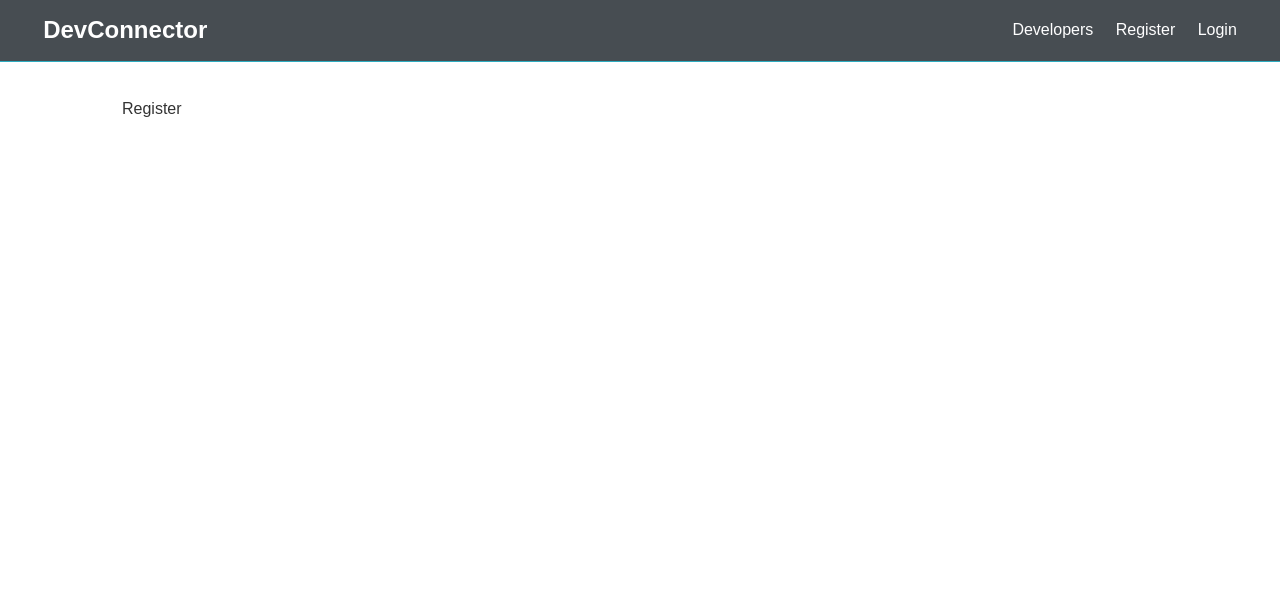
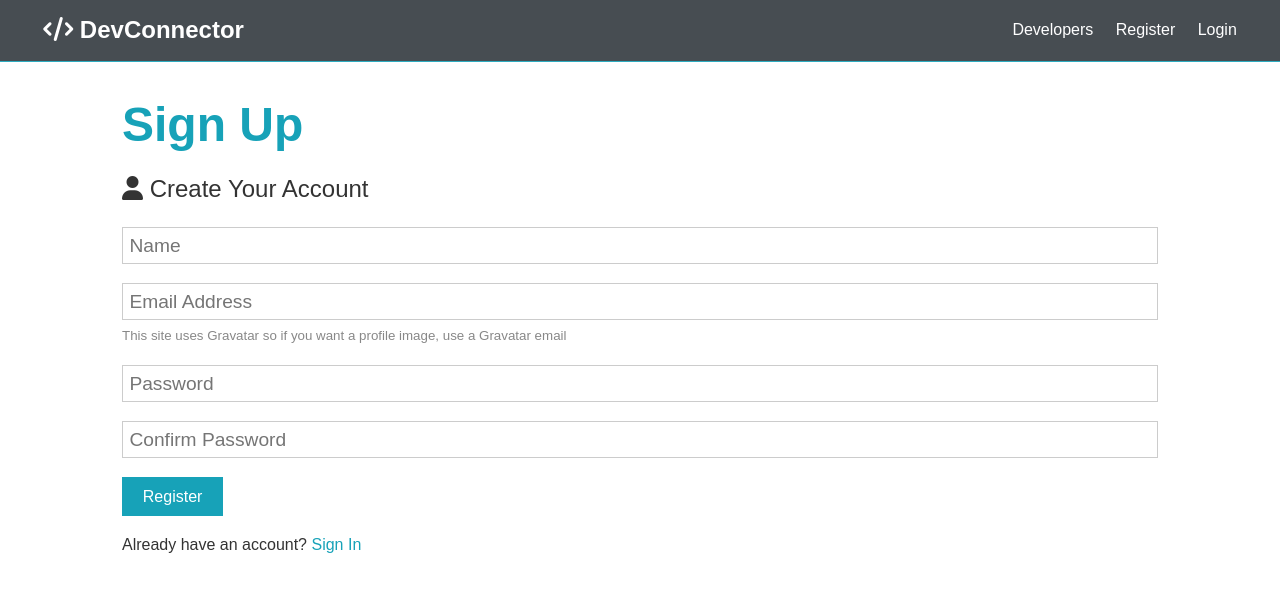
Before and after one commit to kykim102/ENSE701-prototype, a React (Create React App) app in the folder client/: page /register in a window 1280 px wide. Shown: the top 592 px of the page. Built offline with nearby package versions, Linux system fonts and the light colour scheme.

Commit message:
update on login and register

```diff
--- a/client/src/components/auth/Login.js
+++ b/client/src/components/auth/Login.js
@@ -1,7 +1,57 @@
-import React from "react";
+import React, { Fragment, useState } from "react";
+import { Link } from "react-router-dom";
 
 const Login = () => {
-  return <div>Login</div>;
+  const [formData, setFormData] = useState({
+    email: "",
+    password: "",
+  });
+
+  const { email, password } = formData;
+
+  const onChange = (e) =>
+    setFormData({ ...formData, [e.target.name]: e.target.value });
+
+  const onSubmit = async (e) => {
+    e.preventDefault();
+    console.log("SUCCESS");
+  };
+
+  return (
+    <Fragment>
+      {" "}
+      <h1 className='large text-primary'>Sign In</h1>
+      <p className='lead'>
+        <i className='fas fa-user'></i> Sign Into Your Account
+      </p>
+      <form className='form' onSubmit={(e) => onSubmit(e)}>
+        <div className='form-group'>
+          <input
+            type='email'
+            placeholder='Email Address'
+            name='email'
+            value={email}
+            onChange={(e) => onChange(e)}
+            required
+          />
+        </div>
+        <div className='form-group'>
+          <input
+            type='password'
+            placeholder='Password'
+            name='password'
+            value={password}
+            onChange={(e) => onChange(e)}
+            minLength='6'
+          />
+        </div>
+        <input type='submit' className='btn btn-primary' value='Login' />
+      </form>
+      <p className='my-1'>
+        Don't have an account? <Link to='/register'>Sign Up</Link>
+      </p>
+    </Fragment>
+  );
 };
 
 export default Login;
--- a/client/src/components/auth/Register.js
+++ b/client/src/components/auth/Register.js
@@ -1,7 +1,108 @@
-import React from "react";
+import React, { Fragment, useState } from "react";
+import { Link } from "react-router-dom";
+//import axios from "axios";
 
 const Register = () => {
-  return <div>Register</div>;
+  const [formData, setFormData] = useState({
+    name: "",
+    email: "",
+    password: "",
+    password2: "",
+  });
+
+  const { name, email, password, password2 } = formData;
+
+  const onChange = (e) =>
+    setFormData({ ...formData, [e.target.name]: e.target.value });
+
+  const onSubmit = async (e) => {
+    e.preventDefault();
+    if (password !== password2) {
+      console.log("Password do not match");
+    } else {
+      console.log("SUCCESS");
+      // const newUser = {
+      //   name,
+      //   email,
+      //   password,
+      // };
+
+      // try {
+      //   const config = {
+      //     headers: {
+      //       "Content-Type": "application/json",
+      //     },
+      //   };
+
+      //   const body = JSON.stringify(newUser);
+
+      //   const res = await axios.post("/api/users", body, config);
+      //   console.log(res.data);
+      // } catch (err) {
+      //   console.error(err.response.data);
+      // }
+    }
+  };
+
+  return (
+    <Fragment>
+      {" "}
+      <h1 className='large text-primary'>Sign Up</h1>
+      <p className='lead'>
+        <i className='fas fa-user'></i> Create Your Account
+      </p>
+      <form className='form' onSubmit={(e) => onSubmit(e)}>
+        <div className='form-group'>
+          <input
+            type='text'
+            placeholder='Name'
+            name='name'
+            value={name}
+            onChange={(e) => onChange(e)}
+            required
+          />
+        </div>
+        <div className='form-group'>
+          <input
+            type='email'
+            placeholder='Email Address'
+            name='email'
+            value={email}
+            onChange={(e) => onChange(e)}
+            required
+          />
+          <small className='form-text'>
+            This site uses Gravatar so if you want a profile image, use a
+            Gravatar email
+          </small>
+        </div>
+        <div className='form-group'>
+          <input
+            type='password'
+            placeholder='Password'
+            name='password'
+            value={password}
+            onChange={(e) => onChange(e)}
+            minLength='6'
+          />
+        </div>
+        <div className='form-group'>
+          <input
+            type='password'
+            placeholder='Confirm Password'
+            name='password2'
+            value={password2}
+            onChange={(e) => onChange(e)}
+            minLength='6'
+          />
+        </div>
+        <input type='submit' className='btn btn-primary' value='Register' />
+      </form>
+      <p className='my-1'>
+        Already have an account? <Link to='/login'>Sign In</Link>
+      </p>
+    </Fragment>
+  );
 };
 
 export default Register;
--- a/client/src/components/layout/Navbar.js
+++ b/client/src/components/layout/Navbar.js
@@ -6,12 +6,12 @@
     <nav className='navbar bg-dark'>
       <h1>
         <Link to='/'>
-          <i clssName='fas fa-code'></i> DevConnector
+          <i className='fas fa-code'></i> DevConnector
         </Link>
       </h1>
       <ul>
         <li>
-          <Link href='profiles.html'>Developers</Link>
+          <Link to='/profiles'>Developers</Link>
         </li>
         <li>
           <Link to='/register'>Register</Link>
```
